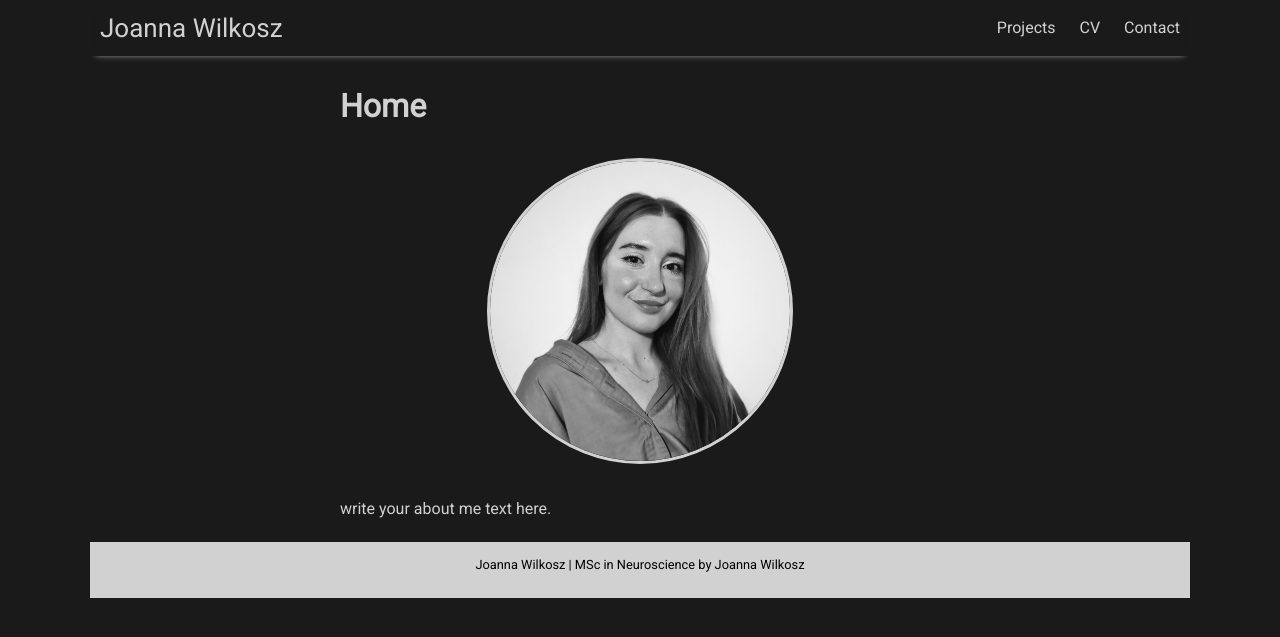
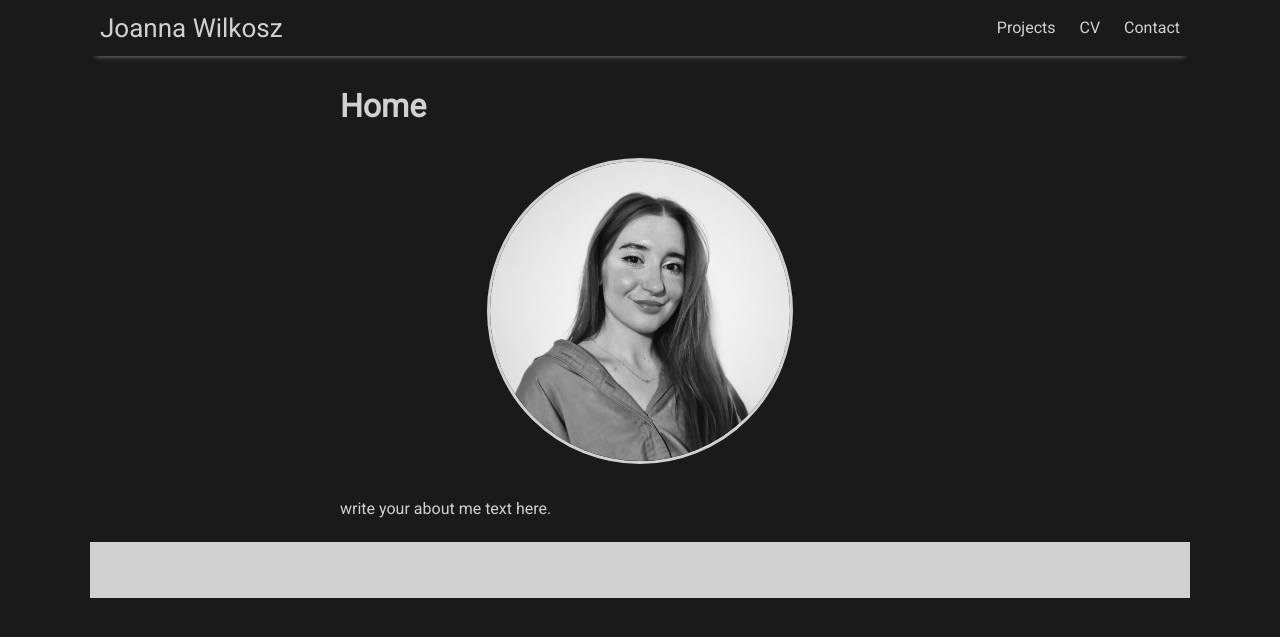
Before and after one commit to joanna-wi/joanna-wi.github.io, a Jekyll site: the page built from index.md, in a window 1280 px wide. Shown: the top 637 px of the page. Built offline with Jekyll 4.4.1, drawn with Linux system fonts in a browser that asks for light colours; nearby versions of some CDN libraries.

Commit message:
Update main.scss

```diff
--- a/assets/css/main.scss
+++ b/assets/css/main.scss
@@ -5,7 +5,7 @@
 $body-font-family: 'Roboto', sans-serif;
 $code-font-family: "Source Code Pro", monospace;
 
-$brand-color: black;
+$brand-color: #d1d1d1;
 
 $container-width: 1100px;
 $tablet-width: 600px;
```
